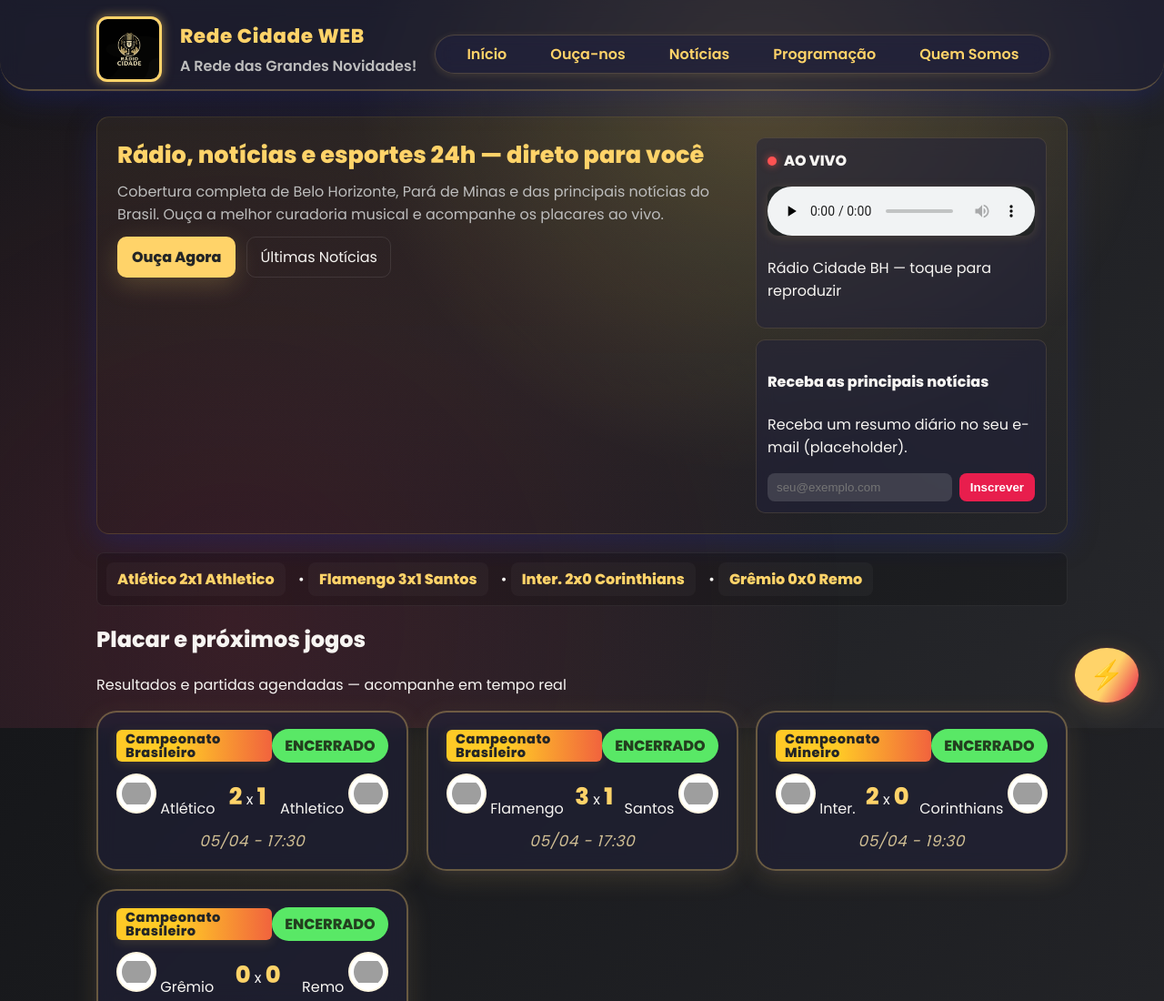
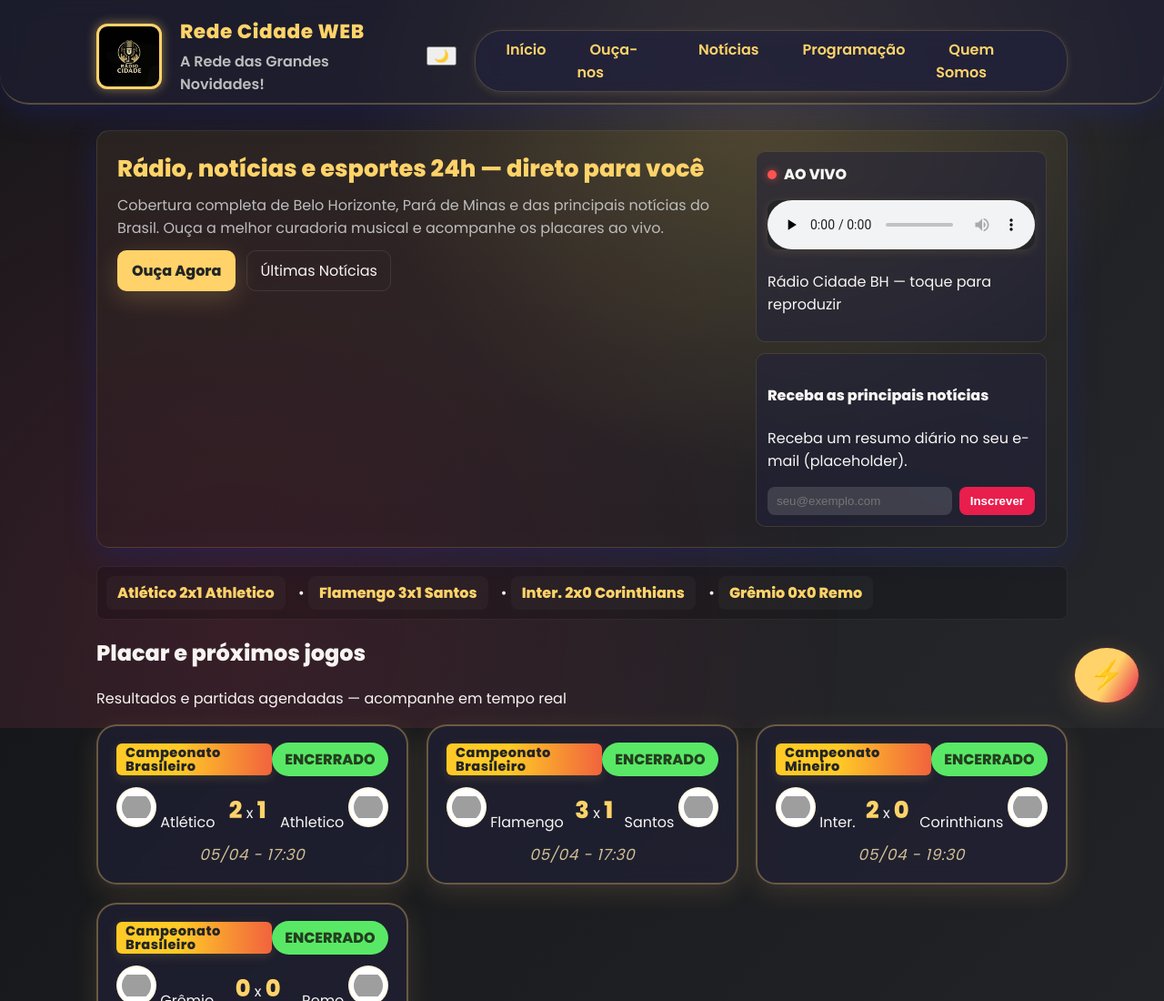
Before and after one commit to programacaorc/redecidadeweb, a plain HTML site: page index.html in a window 1280 px wide. Shown: the top 1100 px of the page at 91% size. Drawn offline with Linux system fonts and the light colour scheme; grey boxes are pictures that could not be loaded; a script that the page names is missing.

Commit message:
Update index.html

```diff
--- a/index.html
+++ b/index.html
@@ -57,7 +57,7 @@
                 <h1>Rede Cidade WEB</h1>
                 <p class="subtitle">A Rede das Grandes Novidades!</p>
             </div>
-            <nav aria-label="Principal">
+            <button id="theme-toggle" class="theme-toggle-btn" aria-label="Alternar tema"><span class="theme-icon">🌙</span></button><nav aria-label="Principal">
                 <ul>
                     <li><a href="index.html" id="nav-inicio">Início</a></li>
                     <li><a href="ouca.html" id="nav-ouca">Ouça-nos</a></li>
```
